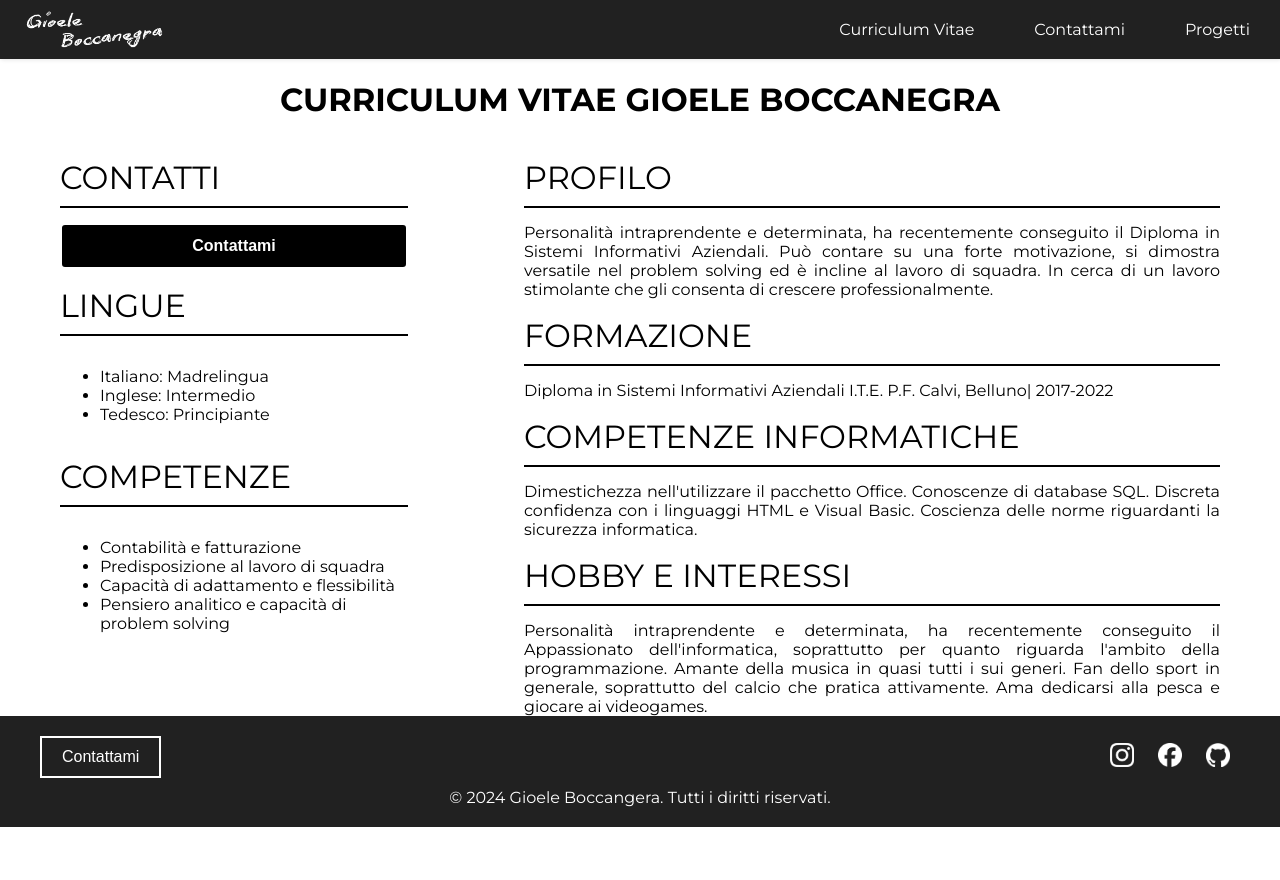
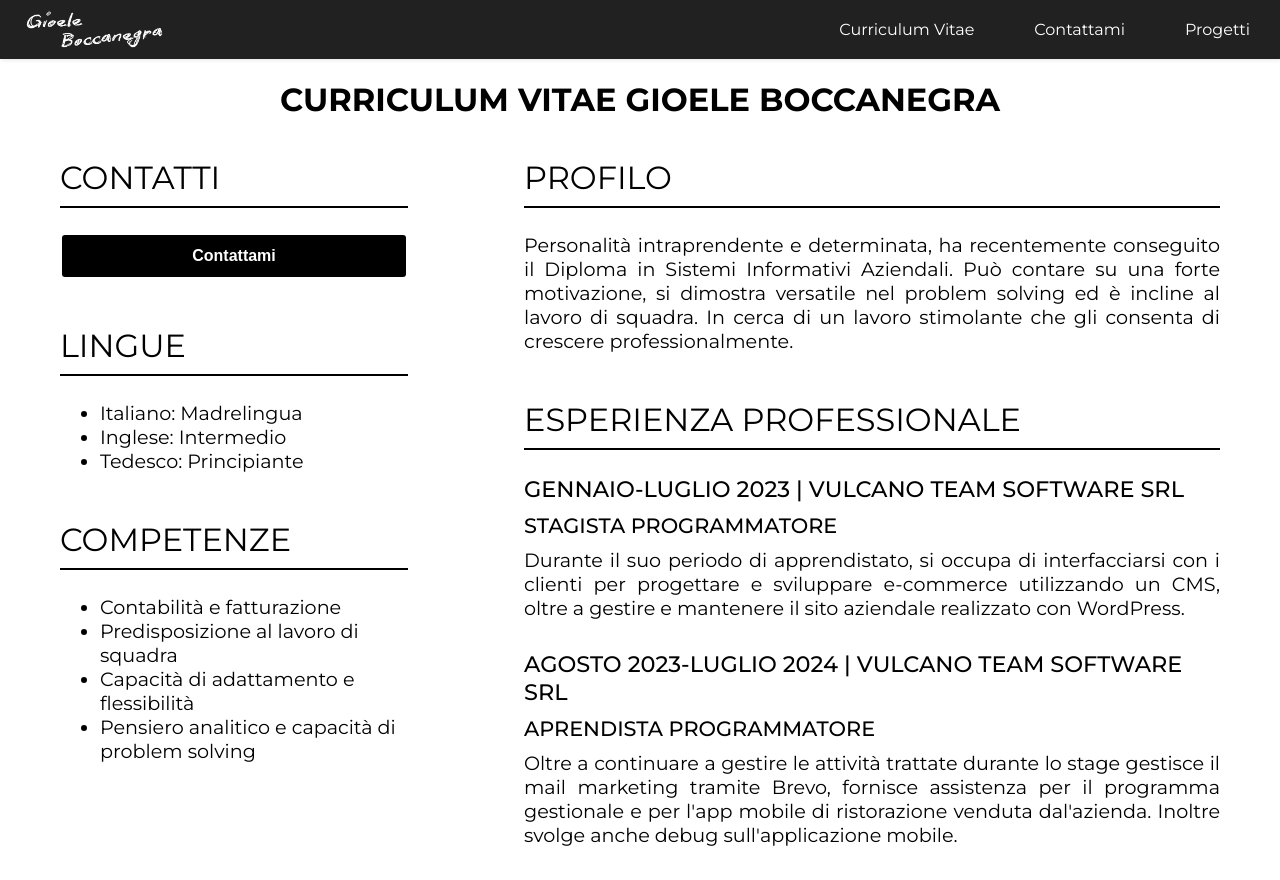
Before and after one commit to GioeleBoccanegra/Progetto-HTML-e-CSS-di-Gioele-Boccanegra, a plain HTML site: page cv/index.html in a window 1280 px wide. Shown: the top 880 px of the page. Before the commit the page ends 827 px from the top, so only its background shows below. Drawn offline with Linux system fonts and the light colour scheme.

Commit message:
finito testo cv

```diff
--- a/assets/css/cv.css
+++ b/assets/css/cv.css
@@ -20,7 +20,7 @@
   position: relative;
   display: inline-block;
   line-height: 10px;
-  margin-bottom: 40px;
+  margin-bottom: 50px;
 }
 
 .nome-sezione-cv::after {
@@ -53,6 +53,7 @@
   border-radius: 5px;
   cursor: pointer;
   transition: background-color 0.3s, color 0.3s, transform 0.2s;
+  margin-bottom: 30px;
 }
 
 .contact-button-body:hover {
@@ -81,7 +82,6 @@
 }
 
 .contenuto-sezione-cv {
-  margin: 0;
   text-align: justify;
 }
 
@@ -89,3 +89,24 @@
   display: flex;
   flex-direction: column;
 }
+
+.contenuto-sezione-cv,
+.elenco-sezione-cv {
+  margin: 0px 0px 30px 0px;
+  font-size: 1.2rem;
+}
+
+.ruolo-azienda-cv,
+.azienda-sezione-cv {
+  font-weight: 500;
+  text-transform: uppercase;
+  margin: 0 0 10px 0;
+}
+
+.ruolo-azienda-cv {
+  font-size: 1.3rem;
+}
+
+.azienda-sezione-cv {
+  font-size: 1.4rem;
+}
--- a/cv/index.html
+++ b/cv/index.html
@@ -49,7 +49,7 @@
         </div>
         <div class="div-sezione">
           <p class="nome-sezione-cv">Competenze</p>
-          <ul>
+          <ul class="elenco-sezione-cv">
             <li>Contabilità e fatturazione</li>
             <li>Predisposizione al lavoro
               di squadra</li>
@@ -72,6 +72,20 @@
             problem
             solving ed è incline al lavoro di squadra. In cerca di un lavoro stimolante che gli consenta di crescere
             professionalmente.</p>
+        </div>
+        <div class="div-sezione">
+          <p class="nome-sezione-cv">Esperienza professionale</p>
+          <p class="azienda-sezione-cv">gennaio-luglio 2023 | Vulcano Team Software srl</p>
+          <p class="ruolo-azienda-cv">stagista Programmatore</p>
+          <p class="contenuto-sezione-cv">Durante il suo periodo di apprendistato, si occupa di interfacciarsi
+            con i clienti per progettare e sviluppare e-commerce utilizzando un CMS, oltre a gestire e mantenere il sito
+            aziendale realizzato con WordPress.</p>
+          <p class="azienda-sezione-cv">Agosto 2023-luglio 2024 | Vulcano Team Software srl</p>
+          <p class="ruolo-azienda-cv">aprendista programmatore</p>
+          <p class="contenuto-sezione-cv">Oltre a continuare a gestire le attività trattate durante lo stage gestisce il
+            mail marketing tramite Brevo, fornisce assistenza per il programma
+            gestionale e per l'app mobile di ristorazione venduta dal'azienda. Inoltre svolge anche debug
+            sull'applicazione mobile.</p>
         </div>
         <div class="div-sezione">
           <p class="nome-sezione-cv">Formazione</p>
```
